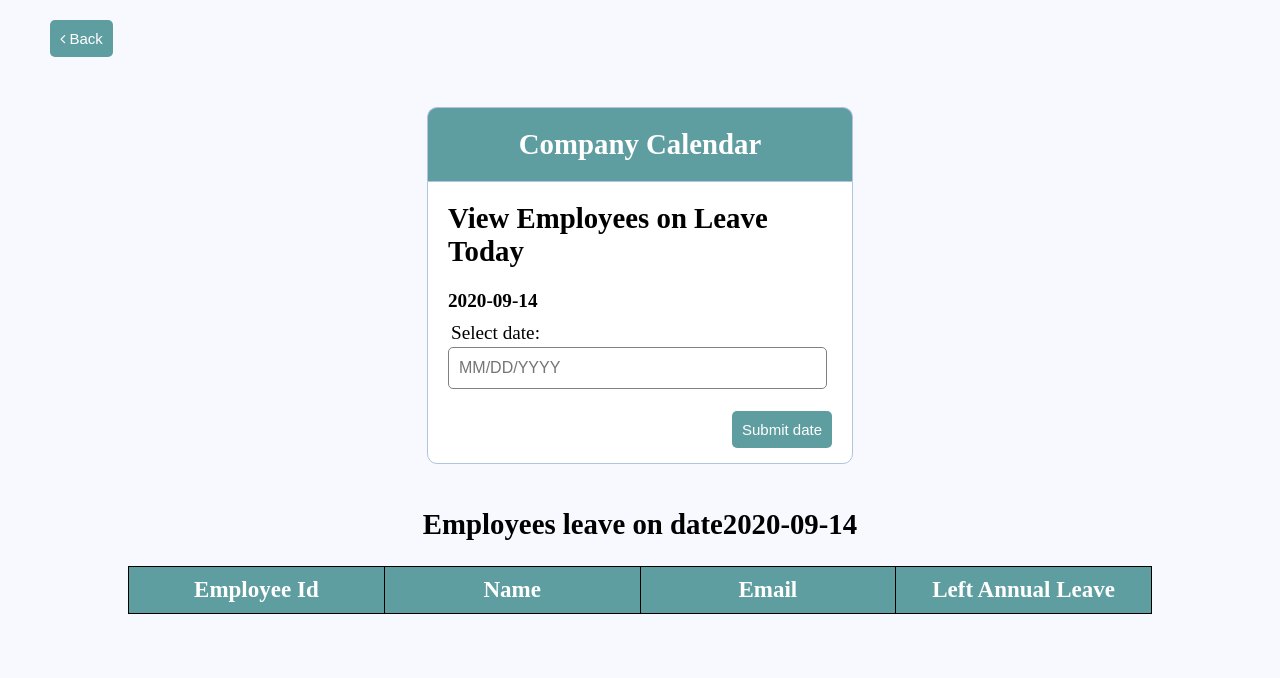
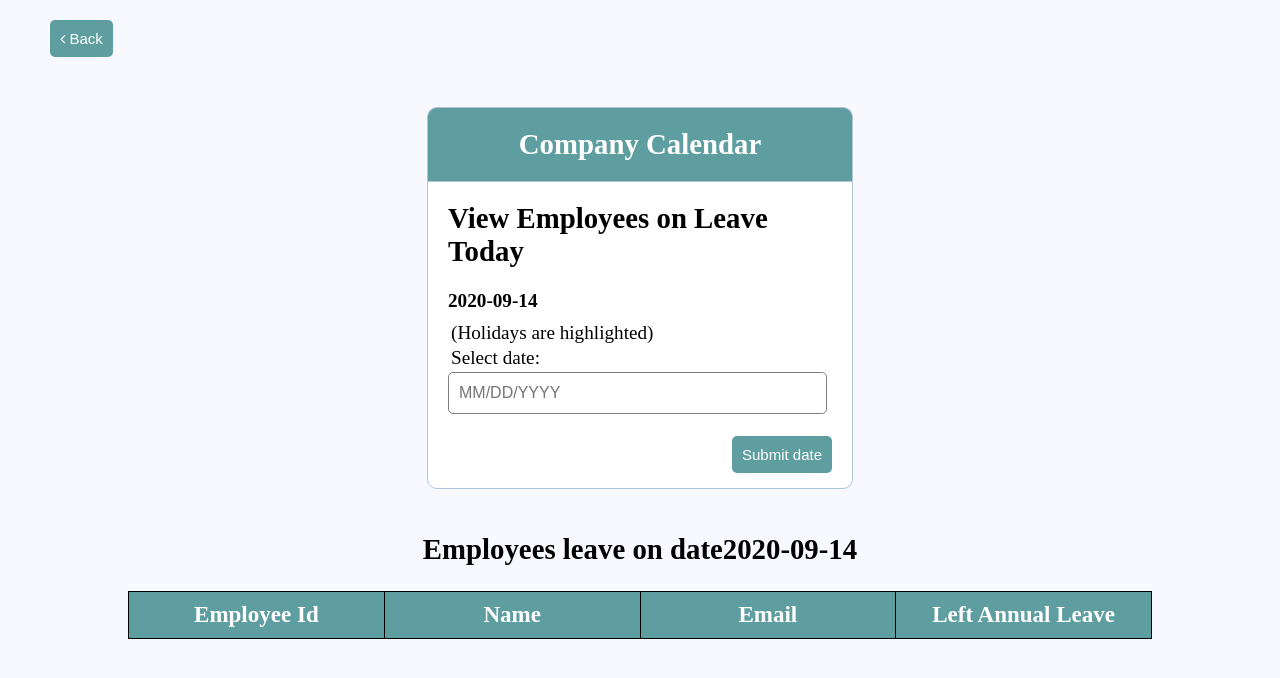
Before and after one commit to Jacob12138xieyuan/Company-Leave-System, a PHP site: page /company_calendar.php in a window 1280 px wide. Shown: the top 678 px of the page. Run offline with PHP 8.4, Linux system fonts and the light colour scheme; data that the repository does not hold is empty; some libraries are stand-ins or nearby versions.

Commit message:
finished company calendar

```diff
--- a/company_calendar.php
+++ b/company_calendar.php
@@ -22,7 +22,7 @@
             text-align: center;
         }
 
-        th {
+        .th {
             width: 20%;
             background-color: #5f9ea0;
             color: white;
@@ -66,8 +66,9 @@
 
         <div class="input-group">
             <?php include('calendar.php') ?>
+            <label for="leave_date">(Holidays are highlighted)</label>
             <label for="leave_date">Select date: </label>
-            <input type="text" placeholder="MM/DD/YYYY" id="leave_date" name="leave_date" required>
+            <input class="remove-all-styles" type="text" placeholder="MM/DD/YYYY" id="leave_date" name="leave_date" required>
             <br>
             <br>
             <button type="submit" id="calendar" name="calendar" class="btn" style='font-size: 15px; float:right'> Submit date </button>
@@ -81,10 +82,10 @@
     <h2 style="text-align: center;">Employees leave on date<?php echo "<strong>" . $leave_date . "</strong>"; ?></h2>
     <table style="margin-top: 25px;">
         <tr>
-            <th>Employee Id</th>
-            <th>Name</th>
-            <th>Email</th>
-            <th>Left Annual Leave</th>
+            <th class="th">Employee Id</th>
+            <th class="th">Name</th>
+            <th class="th">Email</th>
+            <th class="th">Left Annual Leave</th>
         </tr>
 
         <?php
--- a/new_request.php
+++ b/new_request.php
@@ -2,6 +2,7 @@
     <h2>Create New Leave Request</h2>
     <?php include("errors.php") ?>
     <div class="input-group">
+        <label for="start_date">(Holidays are highlighted)</label>
         <?php include('calendar.php') ?>
         <label for="start_date">Start date: </label>
         <input type="text" placeholder="MM/DD/YYYY" id="start_date" name="start_date" required>
--- a/style.css
+++ b/style.css
@@ -76,3 +76,7 @@
   border: 1px solid #3c763d;
   margin-bottom: 20px;
 }
+
+.remove-all-styles {
+  all: revert;
+}
```
